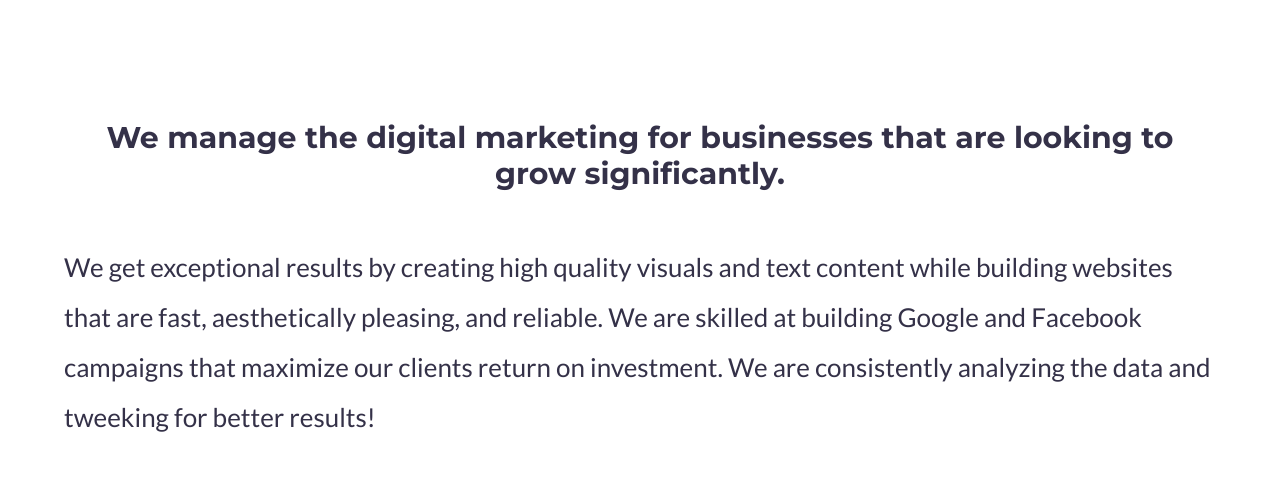
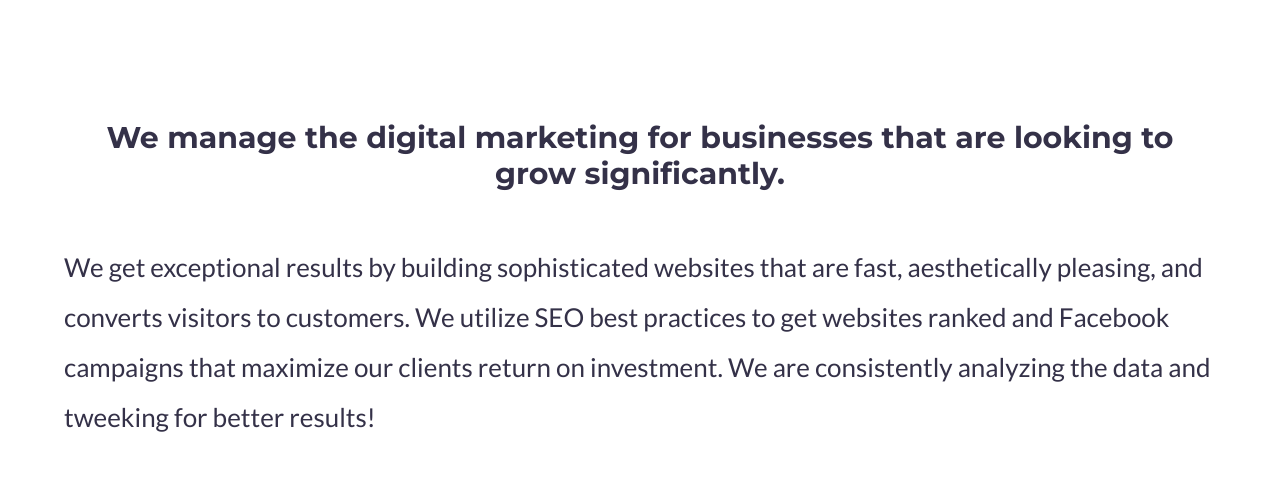
Before and after one commit to dwaynelewis/kalitechfirm.com, a plain HTML site: page index.html in a window 1280 px wide. Shown: the part 800-1289 px from the top of the page. Drawn offline with Linux system fonts and the light colour scheme.

Commit message:
Update index.html

```diff
--- a/index.html
+++ b/index.html
@@ -154,7 +154,7 @@
 		<div class="content-wrap padding-top-bottom content--layout-1">
 
 				<div  style="color:#343148; font-size: 26px; line-height: 50px; padding-bottom: 50px;"><h3 style="color:#343148;">We manage the digital marketing for businesses that are looking to grow significantly.</h3><br>
-						We get exceptional results by creating high quality visuals and text content while building websites that are fast, aesthetically pleasing, and reliable. We are skilled at building Google and Facebook campaigns that maximize our clients return on investment.  We are consistently analyzing the data and tweeking for better results!</div>
+						We get exceptional results by building sophisticated websites that are fast, aesthetically pleasing, and converts visitors to customers. We utilize SEO best practices to get websites ranked and Facebook campaigns that maximize our clients return on investment.  We are consistently analyzing the data and tweeking for better results!</div>
 			<div class="content content--layout" data-scroll-reveal="enter bottom move 60px over 0.9s after 0.1s">
 				<div class="content__mask"></div>
 				<img class="content__img" src="images/portfolio/branding.jpg" alt="Some image" />
```
